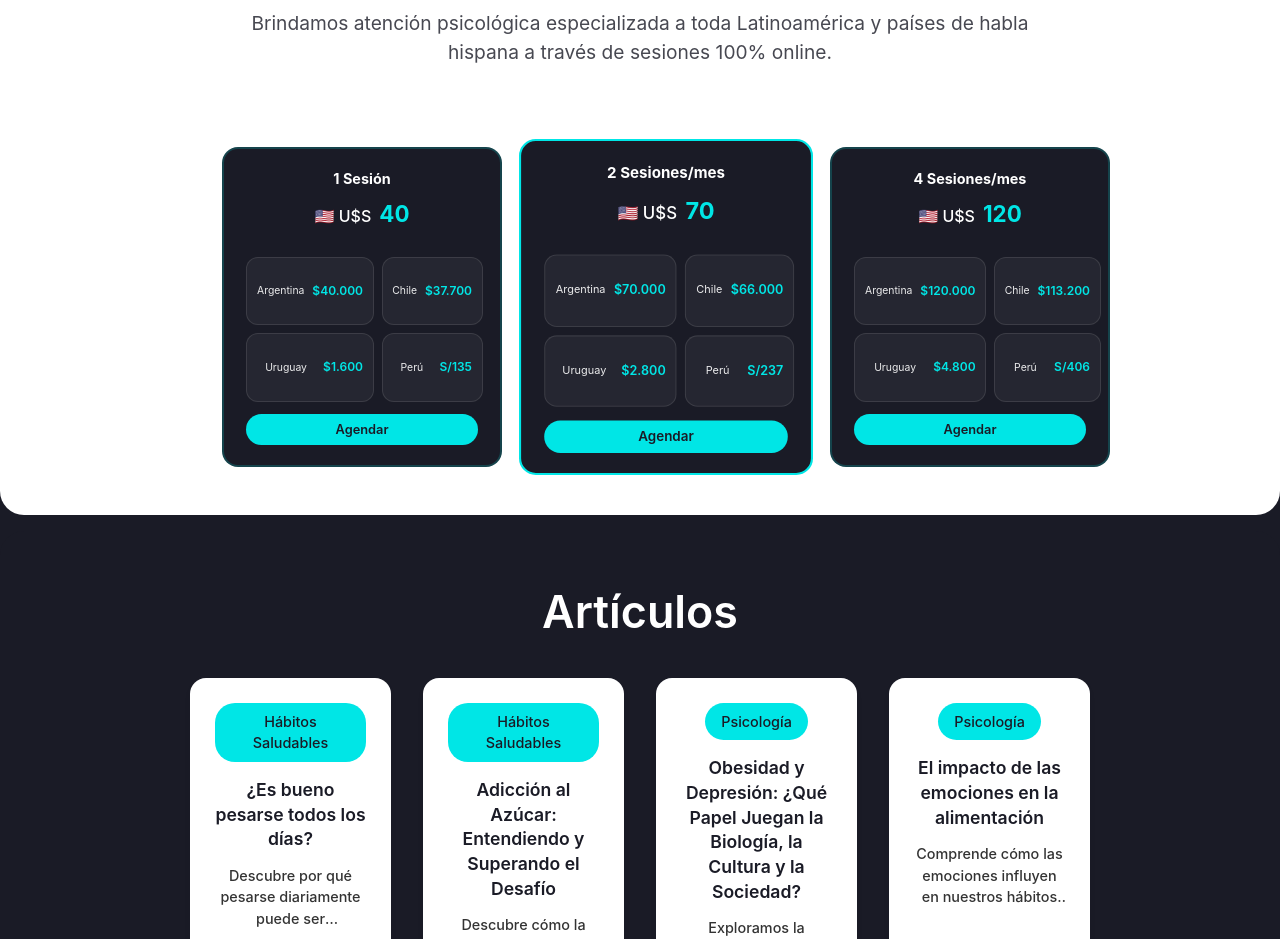
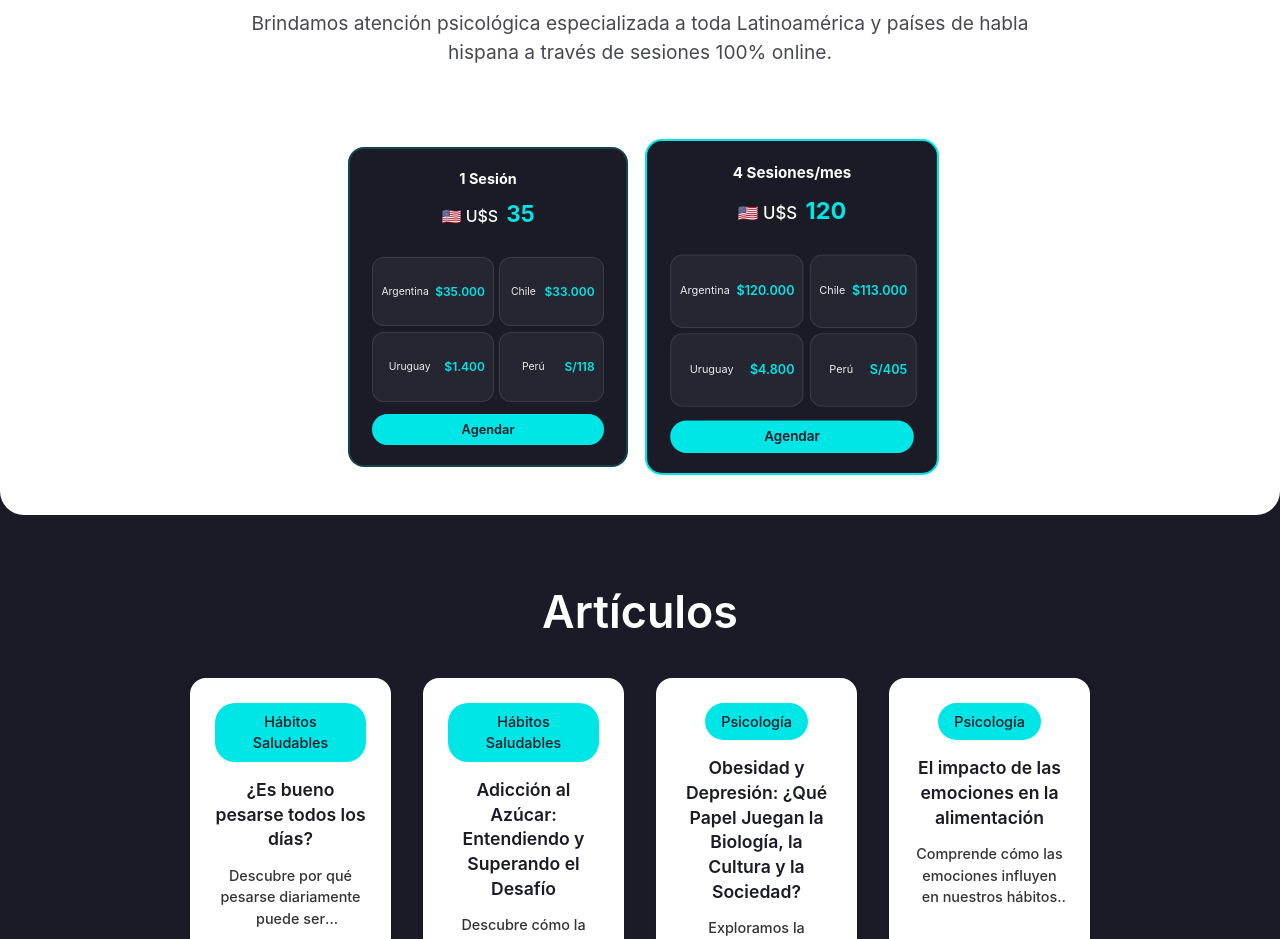
Before and after one commit to pabloenzenhofer/psicologiadelaobesidad, a React (Vite) app: page / in a window 1280 px wide. Shown: the part 2260-3199 px from the top of the page. Built offline with nearby package versions, Linux system fonts and the light colour scheme; a web font is replaced by a local one.

Commit message:
Actualizar precios: 1 sesión , pack 4 sesiones . Centrar tarjetas y reducir altura de valores locales

```diff
--- a/src/App.css
+++ b/src/App.css
@@ -1997,10 +1997,10 @@ html, body {
 
 .packs-grid {
   display: grid;
-  grid-template-columns: repeat(3, 1fr);
+  grid-template-columns: repeat(2, 1fr);
   gap: 1.5rem;
   margin-top: 2rem;
-  max-width: 900px;
+  max-width: 600px;
   margin-left: auto;
   margin-right: auto;
   justify-items: center;
@@ -2083,7 +2083,7 @@ html, body {
 .local-equivalents {
   display: grid;
   grid-template-columns: repeat(2, 1fr);
-  gap: 0.5rem;
+  gap: 0.35rem;
   flex: 1;
   margin-bottom: 0.8rem;
 }
@@ -2092,11 +2092,11 @@ html, body {
   display: flex;
   align-items: center;
   justify-content: space-between;
-  padding: 0.4rem 0.6rem;
+  padding: 0.25rem 0.5rem;
   background: rgba(255, 255, 255, 0.05);
   border-radius: var(--border-radius-sm);
   border: 1px solid rgba(255, 255, 255, 0.1);
-  gap: 0.5rem;
+  gap: 0.4rem;
 }
 
 .equivalent .country {
@@ -2171,8 +2171,9 @@ html, body {
 
 @media (max-width: 1200px) and (min-width: 769px) {
   .packs-grid {
-    grid-template-columns: repeat(3, 1fr);
+    grid-template-columns: repeat(2, 1fr);
     gap: 1rem;
+    max-width: 600px;
   }
 
   .pack-card {
--- a/src/sections/Prices.tsx
+++ b/src/sections/Prices.tsx
@@ -22,57 +22,25 @@ const Prices = () => {
               <h3>1 Sesión</h3>
               <div className="pack-price">
                 <span className="currency">🇺🇸 U$S</span>
-                <span className="amount">40</span>
+                <span className="amount">35</span>
               </div>
             </div>
             <div className="local-equivalents">
               <div className="equivalent">
                 <span className="country">Argentina</span>
-                <span className="price">$40.000</span>
+                <span className="price">$35.000</span>
               </div>
               <div className="equivalent">
                 <span className="country">Chile</span>
-                <span className="price">$37.700</span>
+                <span className="price">$33.000</span>
               </div>
               <div className="equivalent">
                 <span className="country">Uruguay</span>
-                <span className="price">$1.600</span>
+                <span className="price">$1.400</span>
               </div>
               <div className="equivalent">
                 <span className="country">Perú</span>
-                <span className="price">S/135</span>
-              </div>
-            </div>
-            <button className="pack-button" onClick={handleScheduleClick}>
-              Agendar
-            </button>
-          </article>
-
-          {/* Pack 2 Sesiones */}
-          <article className="pack-card featured">
-            <div className="pack-header">
-              <h3>2 Sesiones/mes</h3>
-              <div className="pack-price">
-                <span className="currency">🇺🇸 U$S</span>
-                <span className="amount">70</span>
-              </div>
-            </div>
-            <div className="local-equivalents">
-              <div className="equivalent">
-                <span className="country">Argentina</span>
-                <span className="price">$70.000</span>
-              </div>
-              <div className="equivalent">
-                <span className="country">Chile</span>
-                <span className="price">$66.000</span>
-              </div>
-              <div className="equivalent">
-                <span className="country">Uruguay</span>
-                <span className="price">$2.800</span>
-              </div>
-              <div className="equivalent">
-                <span className="country">Perú</span>
-                <span className="price">S/237</span>
+                <span className="price">S/118</span>
               </div>
             </div>
             <button className="pack-button" onClick={handleScheduleClick}>
@@ -81,7 +49,7 @@ const Prices = () => {
           </article>
 
           {/* Pack 4 Sesiones */}
-          <article className="pack-card">
+          <article className="pack-card featured">
             <div className="pack-header">
               <h3>4 Sesiones/mes</h3>
               <div className="pack-price">
@@ -96,7 +64,7 @@ const Prices = () => {
               </div>
               <div className="equivalent">
                 <span className="country">Chile</span>
-                <span className="price">$113.200</span>
+                <span className="price">$113.000</span>
               </div>
               <div className="equivalent">
                 <span className="country">Uruguay</span>
@@ -104,7 +72,7 @@ const Prices = () => {
               </div>
               <div className="equivalent">
                 <span className="country">Perú</span>
-                <span className="price">S/406</span>
+                <span className="price">S/405</span>
               </div>
             </div>
             <button className="pack-button" onClick={handleScheduleClick}>
```
